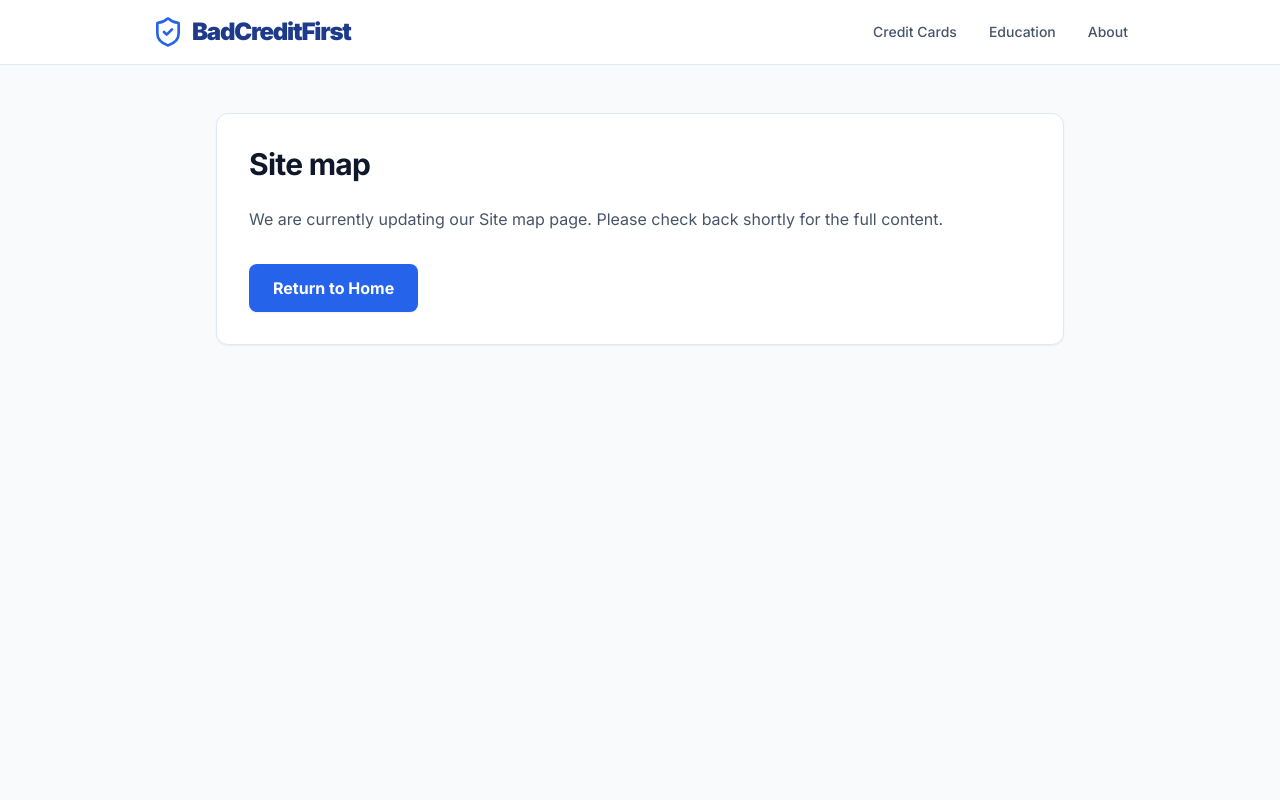
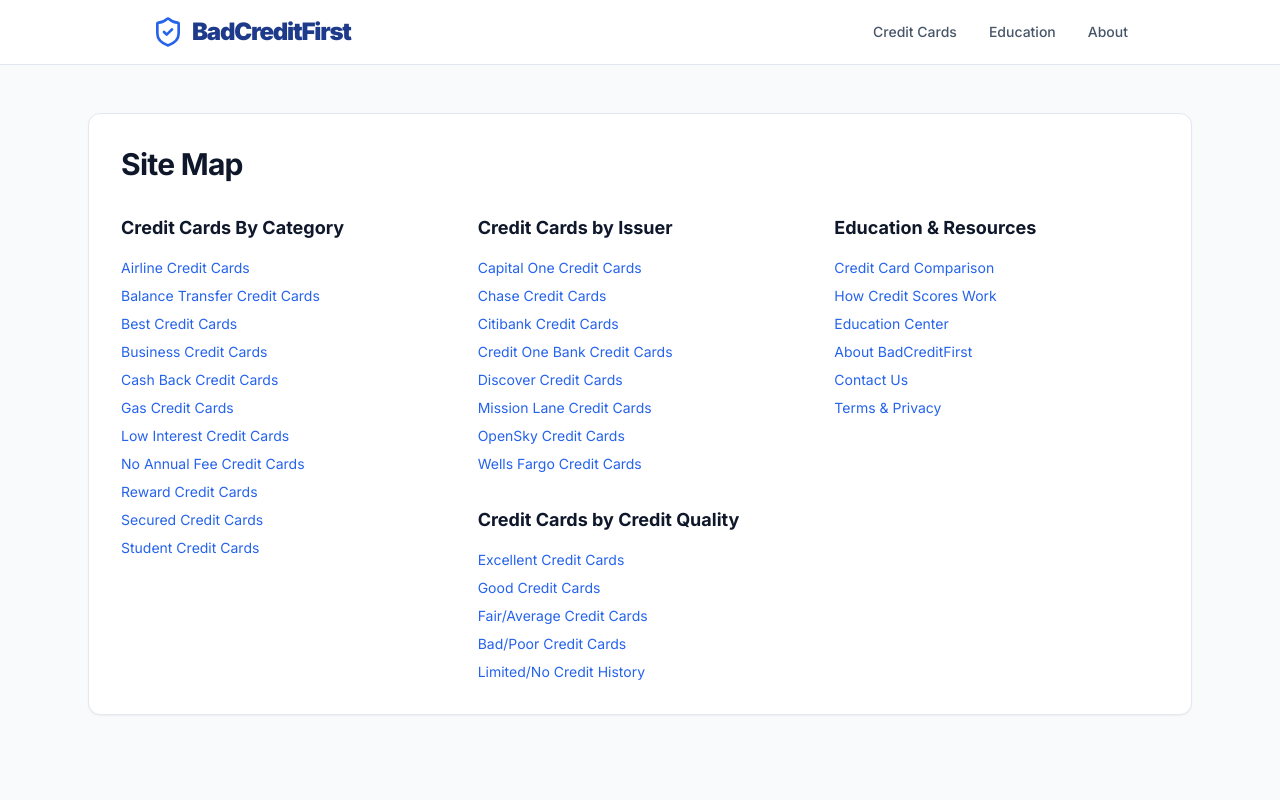
Before and after one commit to Holagpt-ai/badcreditfirst-v3, a Next.js app: page /site-map in a window 1280 px wide. Shown: the top 800 px of the page. Built offline with nearby package versions, Linux system fonts and the light colour scheme.

Commit message:
Add visual sitemap page to match competitor structure

```diff
--- a/app/layout.tsx
+++ b/app/layout.tsx
@@ -82,7 +82,7 @@
                 <ul className="space-y-2">
                   <li><Link href="/about" className="hover:text-white transition-colors">About</Link></li>
                   <li><Link href="/contact" className="hover:text-white transition-colors">Contact</Link></li>
-                  <li><a href="/sitemap.xml" className="hover:text-white transition-colors">Sitemap</a></li>
+                  <li><Link href="/site-map" className="hover:text-white transition-colors">Sitemap</Link></li>
                 </ul>
               </div>
             </div>
--- /dev/null
+++ b/app/site-map/page.tsx
@@ -0,0 +1,72 @@
+import Link from 'next/link';
+
+export default function SiteMapPage() {
+  return (
+    <div className="min-h-screen bg-slate-50 text-slate-900">
+      <main className="max-w-6xl mx-auto px-6 py-12">
+        <div className="bg-white border border-slate-200 rounded-xl shadow-sm p-8">
+          <h1 className="text-3xl font-bold tracking-tight text-slate-900 mb-8">
+            Site Map
+          </h1>
+
+          <div className="grid grid-cols-1 md:grid-cols-3 gap-8">
+            {/* Column 1: Credit Cards By Category */}
+            <div>
+              <h2 className="text-lg font-bold text-slate-900 mb-4">Credit Cards By Category</h2>
+              <ul className="space-y-2">
+                <li><Link href="/credit-cards" className="text-blue-600 hover:underline text-sm block">Airline Credit Cards</Link></li>
+                <li><Link href="/credit-cards" className="text-blue-600 hover:underline text-sm block">Balance Transfer Credit Cards</Link></li>
+                <li><Link href="/credit-cards" className="text-blue-600 hover:underline text-sm block">Best Credit Cards</Link></li>
+                <li><Link href="/credit-cards" className="text-blue-600 hover:underline text-sm block">Business Credit Cards</Link></li>
+                <li><Link href="/credit-cards" className="text-blue-600 hover:underline text-sm block">Cash Back Credit Cards</Link></li>
+                <li><Link href="/credit-cards" className="text-blue-600 hover:underline text-sm block">Gas Credit Cards</Link></li>
+                <li><Link href="/credit-cards" className="text-blue-600 hover:underline text-sm block">Low Interest Credit Cards</Link></li>
+                <li><Link href="/credit-cards" className="text-blue-600 hover:underline text-sm block">No Annual Fee Credit Cards</Link></li>
+                <li><Link href="/credit-cards" className="text-blue-600 hover:underline text-sm block">Reward Credit Cards</Link></li>
+                <li><Link href="/credit-cards" className="text-blue-600 hover:underline text-sm block">Secured Credit Cards</Link></li>
+                <li><Link href="/credit-cards" className="text-blue-600 hover:underline text-sm block">Student Credit Cards</Link></li>
+              </ul>
+            </div>
+
+            {/* Column 2: Credit Cards by Issuer */}
+            <div>
+              <h2 className="text-lg font-bold text-slate-900 mb-4">Credit Cards by Issuer</h2>
+              <ul className="space-y-2">
+                <li><Link href="/credit-cards" className="text-blue-600 hover:underline text-sm block">Capital One Credit Cards</Link></li>
+                <li><Link href="/credit-cards" className="text-blue-600 hover:underline text-sm block">Chase Credit Cards</Link></li>
+                <li><Link href="/credit-cards" className="text-blue-600 hover:underline text-sm block">Citibank Credit Cards</Link></li>
+                <li><Link href="/credit-cards" className="text-blue-600 hover:underline text-sm block">Credit One Bank Credit Cards</Link></li>
+                <li><Link href="/credit-cards" className="text-blue-600 hover:underline text-sm block">Discover Credit Cards</Link></li>
+                <li><Link href="/credit-cards" className="text-blue-600 hover:underline text-sm block">Mission Lane Credit Cards</Link></li>
+                <li><Link href="/credit-cards" className="text-blue-600 hover:underline text-sm block">OpenSky Credit Cards</Link></li>
+                <li><Link href="/credit-cards" className="text-blue-600 hover:underline text-sm block">Wells Fargo Credit Cards</Link></li>
+              </ul>
+
+              <h2 className="text-lg font-bold text-slate-900 mb-4 mt-8">Credit Cards by Credit Quality</h2>
+              <ul className="space-y-2">
+                <li><Link href="/credit-cards" className="text-blue-600 hover:underline text-sm block">Excellent Credit Cards</Link></li>
+                <li><Link href="/credit-cards" className="text-blue-600 hover:underline text-sm block">Good Credit Cards</Link></li>
+                <li><Link href="/credit-cards" className="text-blue-600 hover:underline text-sm block">Fair/Average Credit Cards</Link></li>
+                <li><Link href="/credit-cards" className="text-blue-600 hover:underline text-sm block">Bad/Poor Credit Cards</Link></li>
+                <li><Link href="/credit-cards" className="text-blue-600 hover:underline text-sm block">Limited/No Credit History</Link></li>
+              </ul>
+            </div>
+
+            {/* Column 3: Education & Resources */}
+            <div>
+              <h2 className="text-lg font-bold text-slate-900 mb-4">Education & Resources</h2>
+              <ul className="space-y-2">
+                <li><Link href="/credit-cards" className="text-blue-600 hover:underline text-sm block">Credit Card Comparison</Link></li>
+                <li><Link href="/how-credit-scores-work" className="text-blue-600 hover:underline text-sm block">How Credit Scores Work</Link></li>
+                <li><Link href="/education" className="text-blue-600 hover:underline text-sm block">Education Center</Link></li>
+                <li><Link href="/about" className="text-blue-600 hover:underline text-sm block">About BadCreditFirst</Link></li>
+                <li><Link href="/contact" className="text-blue-600 hover:underline text-sm block">Contact Us</Link></li>
+                <li><Link href="/terms" className="text-blue-600 hover:underline text-sm block">Terms & Privacy</Link></li>
+              </ul>
+            </div>
+          </div>
+        </div>
+      </main>
+    </div>
+  );
+}
```
